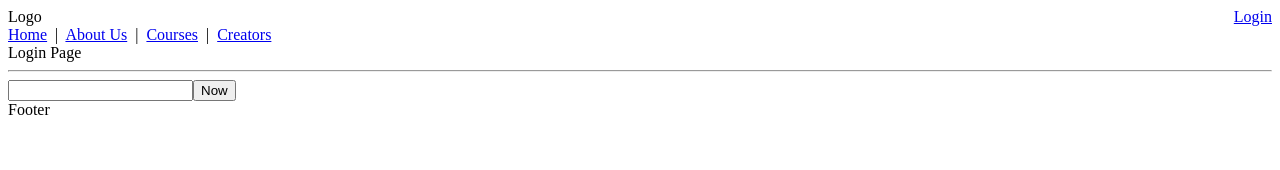
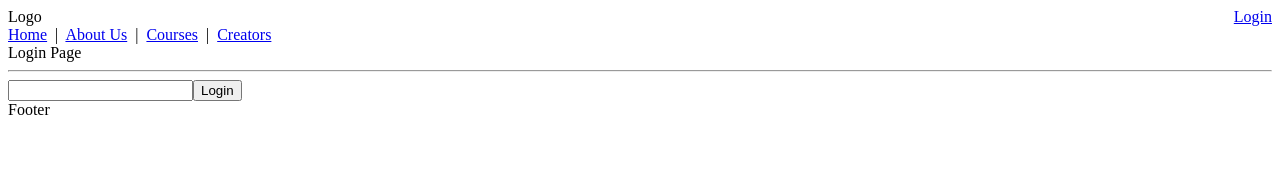
Before and after one commit to sosensible/ols-web, a Vue app: page /login in a window 1280 px wide. Shown: the top 170 px of the page. Built offline with nearby package versions, Linux system fonts and the light colour scheme.

Commit message:
CS Branch commit 1

```diff
--- a/src/views/core/LoginView.vue
+++ b/src/views/core/LoginView.vue
@@ -8,5 +8,5 @@ const user = useUserStore();
   Login Page
   <hr />
   <input v-model="user.name" />
-  <button>Now</button>
+  <button>Login</button>
 </template>
```
